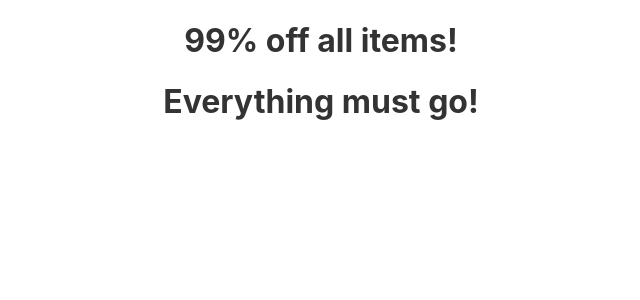
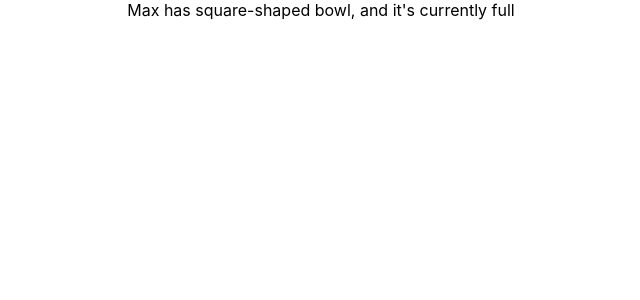
Before and after one commit to devandri/basic-react, a React (Create React App) app: page / in a window 1280 px wide. Shown: the top 300 px of the page, without its empty margins (319-959 px from the left). Built offline with nearby package versions, Linux system fonts and the light colour scheme.

Commit message:
practice(data&state): Parent-child data flow 2

```diff
--- a/src/App.js
+++ b/src/App.js
@@ -12,6 +12,7 @@ import ClickExample from './components/ClickExample';
 import ModeToggler from './components/ModeToggler';
 import DynamicEvent from './components/DynamicEvent';
 import Promo2 from './components/Promo2';
+import Dog from './components/ParentChild';
 
 const bool = true
 const str1 = "Just"
@@ -83,7 +84,8 @@ function App() {
       {/* <ClickExample /> */}
       {/* <ModeToggler /> */}
       {/* <DynamicEvent /> */}
-      <Promo2 />
+      {/* <Promo2 /> */}
+      <Dog />
     </div>
   )
 }
--- /dev/null
+++ b/src/components/ParentChild.js
@@ -0,0 +1,23 @@
+function Dog() {
+    return (
+        <Puppy name="Max" bowlShape="square" bowlStatus="full" />
+    )
+}
+
+function Puppy(props) {
+    return (
+        <div>
+            {props.name} has <Bowl bowlShape={props.bowlShape} bowlStatus={props.bowlStatus} />
+        </div>
+    )
+}
+
+function Bowl(props) {
+    return (
+        <span>
+            {props.bowlShape}-shaped bowl, and it's currently {props.bowlStatus}
+        </span>
+    )
+}
+
+export default Dog
```
